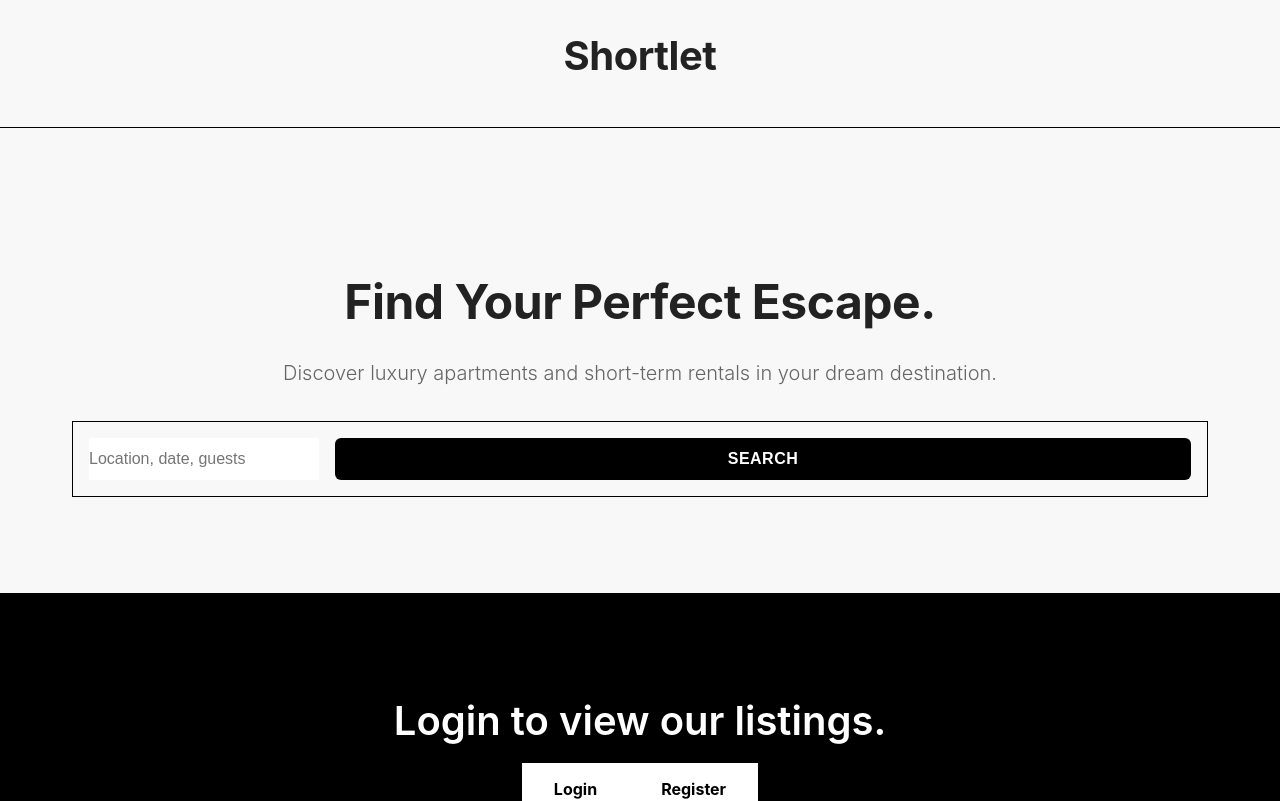
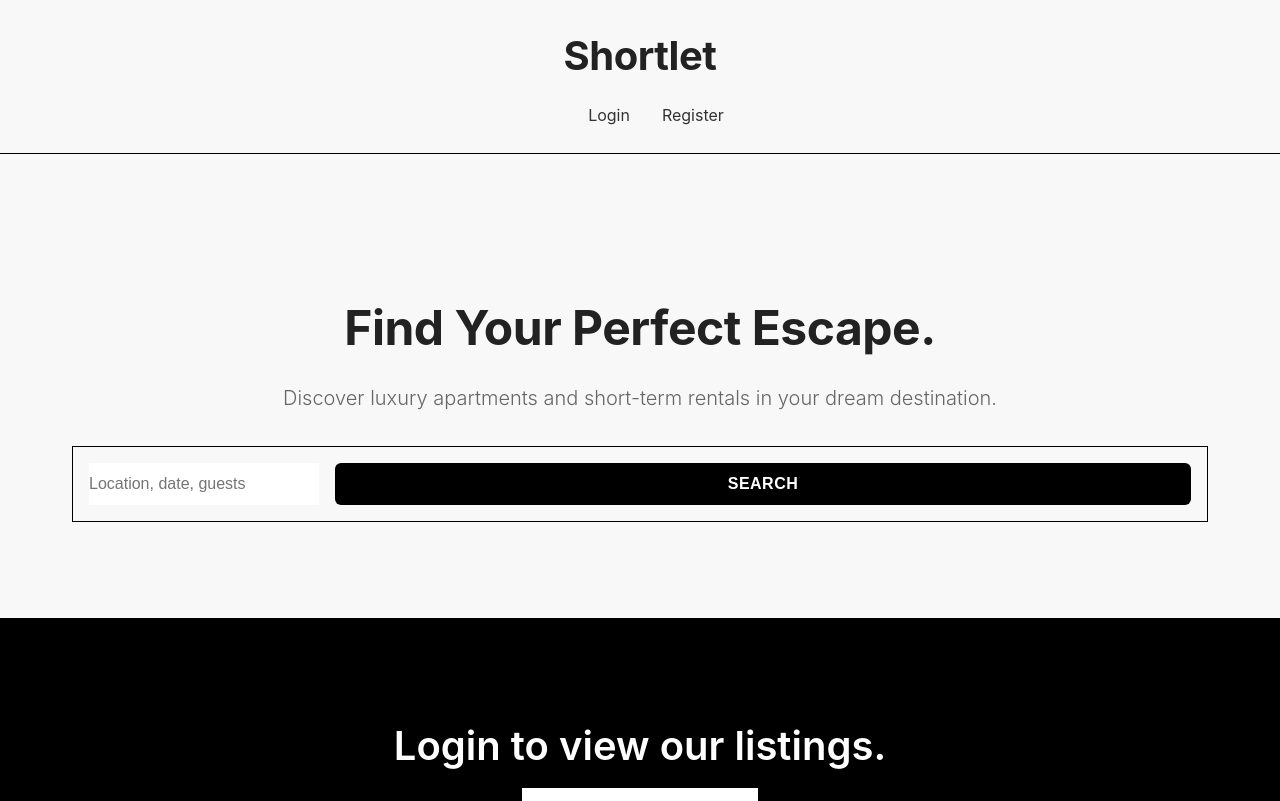
Before and after one commit to TamiloreDaramola/ShtBooking, a React (Vite) app in the folder frontend/: page / in a window 1280 px wide. Shown: the top 801 px of the page. Built offline with nearby package versions, Linux system fonts and the light colour scheme.

Commit message:
Updated Today

```diff
--- a/frontend/src/components/Header.jsx
+++ b/frontend/src/components/Header.jsx
@@ -2,7 +2,7 @@
 import React from 'react';
 import { Link } from 'react-router-dom';
 
-const Header = () => {
+const Header = ({ isAuthenticated, logout, isAdmin }) => {
     return (
         <header className="header">
             <div className="container">
@@ -10,7 +10,20 @@ const Header = () => {
                     <h1 className="logo-text">Shortlet</h1>
                 </Link>
                 <nav className="nav">
-                    {/* The navigation links are now gone */}
+                    {isAuthenticated ? (
+                        <>
+                            <Link to="/listings" className="nav-link">Listings</Link>
+                            {isAdmin && (
+                                <Link to="/host-dashboard" className="nav-link">Dashboard</Link>
+                            )}
+                            <button onClick={logout} className="nav-button">Logout</button>
+                        </>
+                    ) : (
+                        <>
+                            <Link to="/login" className="nav-link">Login</Link>
+                            <Link to="/register" className="nav-link">Register</Link>
+                        </>
+                    )}
                 </nav>
             </div>
         </header>
--- a/frontend/src/context/AuthContext.jsx
+++ b/frontend/src/context/AuthContext.jsx
@@ -6,12 +6,22 @@ import { useNavigate } from 'react-router-dom';
 export const AuthContext = createContext();
 
 export const AuthProvider = ({ children }) => {
-    const [authTokens, setAuthTokens] = useState(() =>
-        localStorage.getItem('authTokens') ? JSON.parse(localStorage.getItem('authTokens')) : null
-    );
-    const [user, setUser] = useState(() =>
-        localStorage.getItem('user') ? JSON.parse(localStorage.getItem('user')) : null
-    );
+    const [authTokens, setAuthTokens] = useState(() => {
+        const storedTokens = localStorage.getItem('authTokens');
+        if (storedTokens && storedTokens !== 'undefined') {
+            return JSON.parse(storedTokens);
+        }
+        return null;
+    });
+
+    const [user, setUser] = useState(() => {
+        const storedUser = localStorage.getItem('user');
+        if (storedUser && storedUser !== 'undefined') {
+            return JSON.parse(storedUser);
+        }
+        return null;
+    });
+
     const [loading, setLoading] = useState(true);
     const navigate = useNavigate();
 
```
Also changed, not shown: 2 other files (tests, documents, lock files or other folders).
